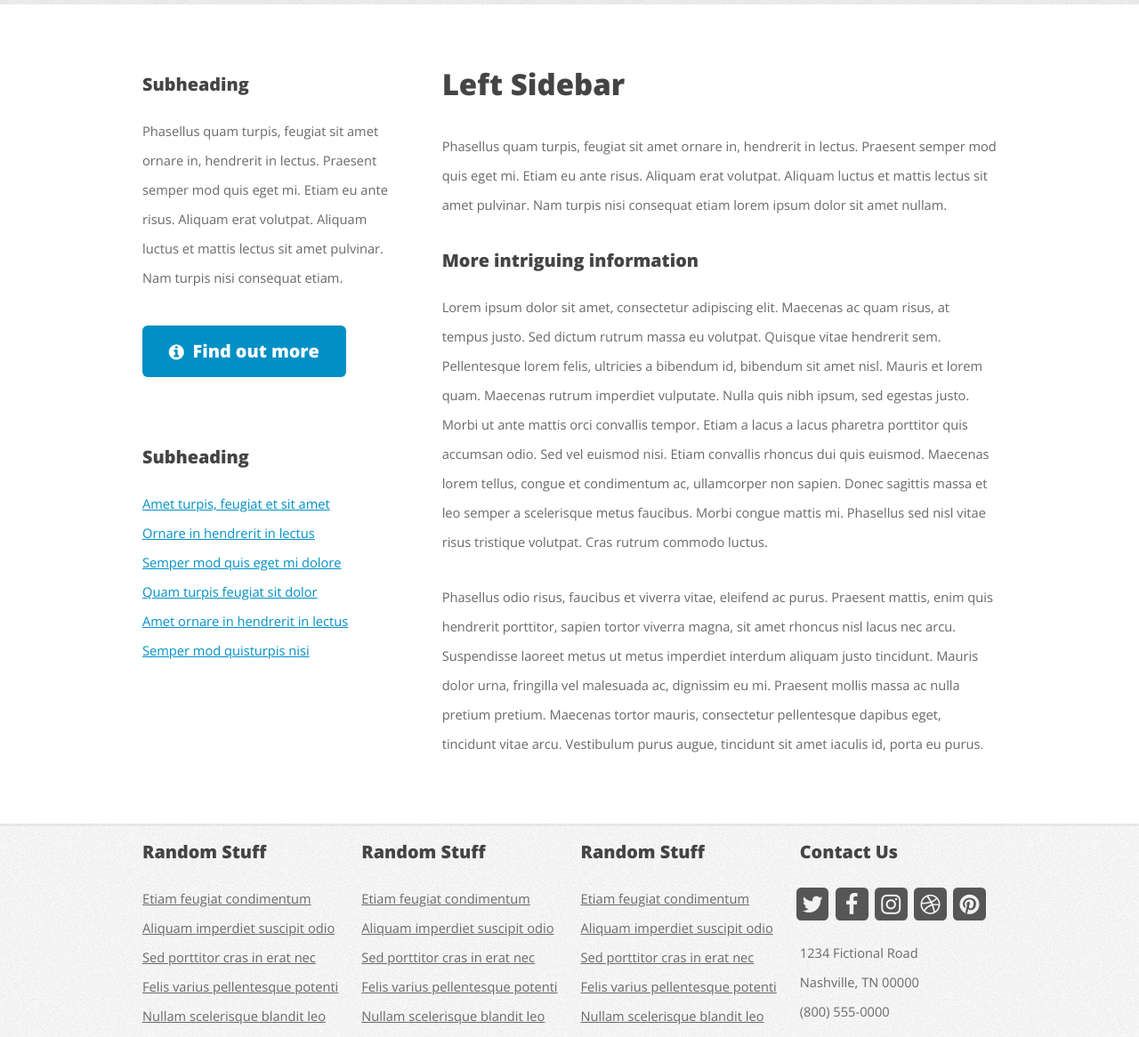
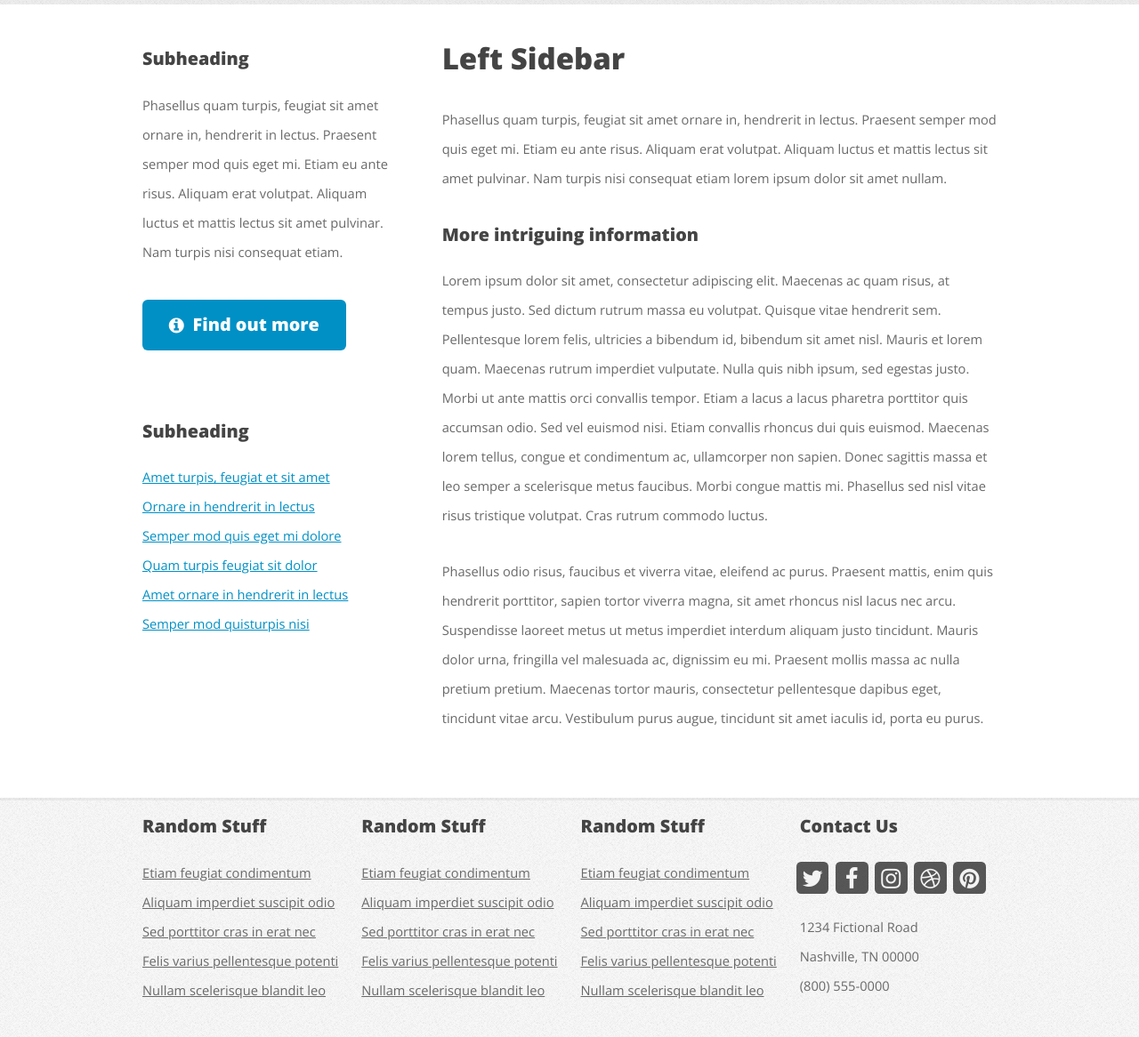
Before and after one commit to essanpupil/bdfi, a Django app: page /left-sidebar in a window 1280 px wide. Shown: the part 69-1235 px from the top of the page at 89% size. Run offline with Django 3.2, Linux system fonts and the light colour scheme; some libraries are stand-ins or nearby versions.

Commit message:
edit page style layout

```diff
--- a/movie/static/movie/css/main.css
+++ b/movie/static/movie/css/main.css
@@ -707,7 +707,7 @@ input, select, textarea {
 				}
 
 					.row.gtr-200 > * {
-						padding: 80px 0 0 80px;
+						padding: 45px 0 0 80px;
 					}
 
 					.row.gtr-200.gtr-uniform {
@@ -1901,7 +1901,7 @@ input, select, textarea {
 	#main-wrapper {
 		background: #fff;
 		box-shadow: 0px 3px 0px 0px rgba(0, 0, 0, 0.05);
-		padding: 5em 0 5em 0;
+		padding: 3em 0 5em 0;
 	}
 
 	#footer-wrapper {
```
